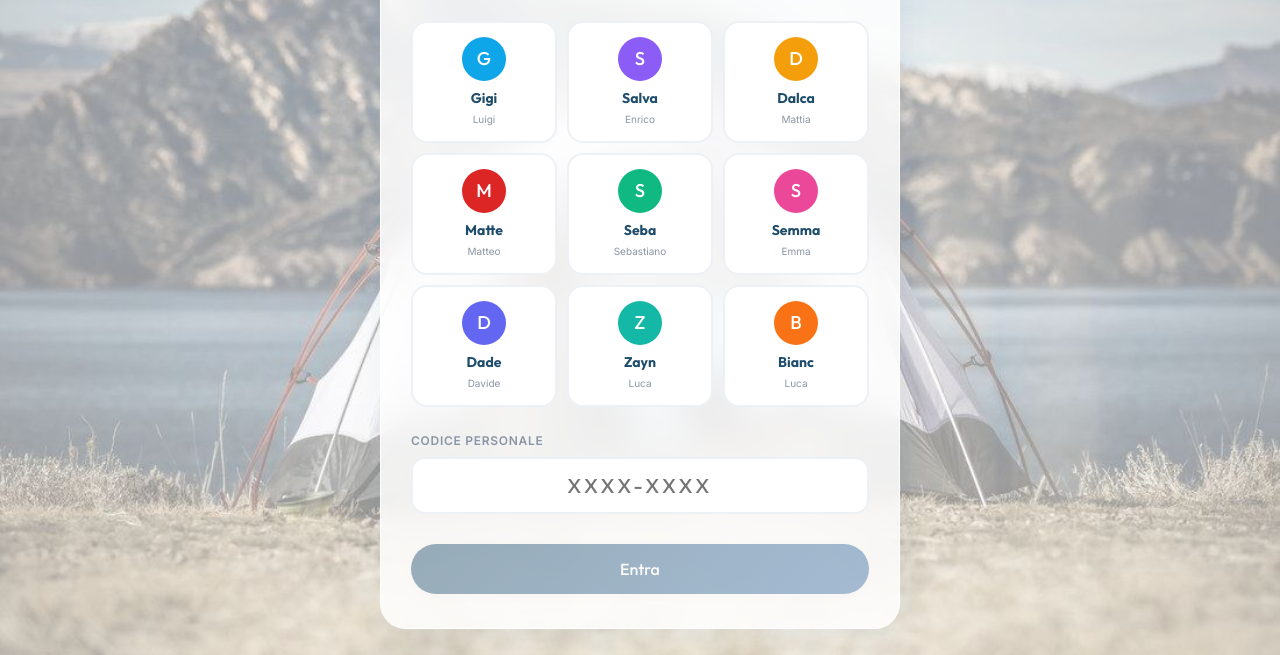
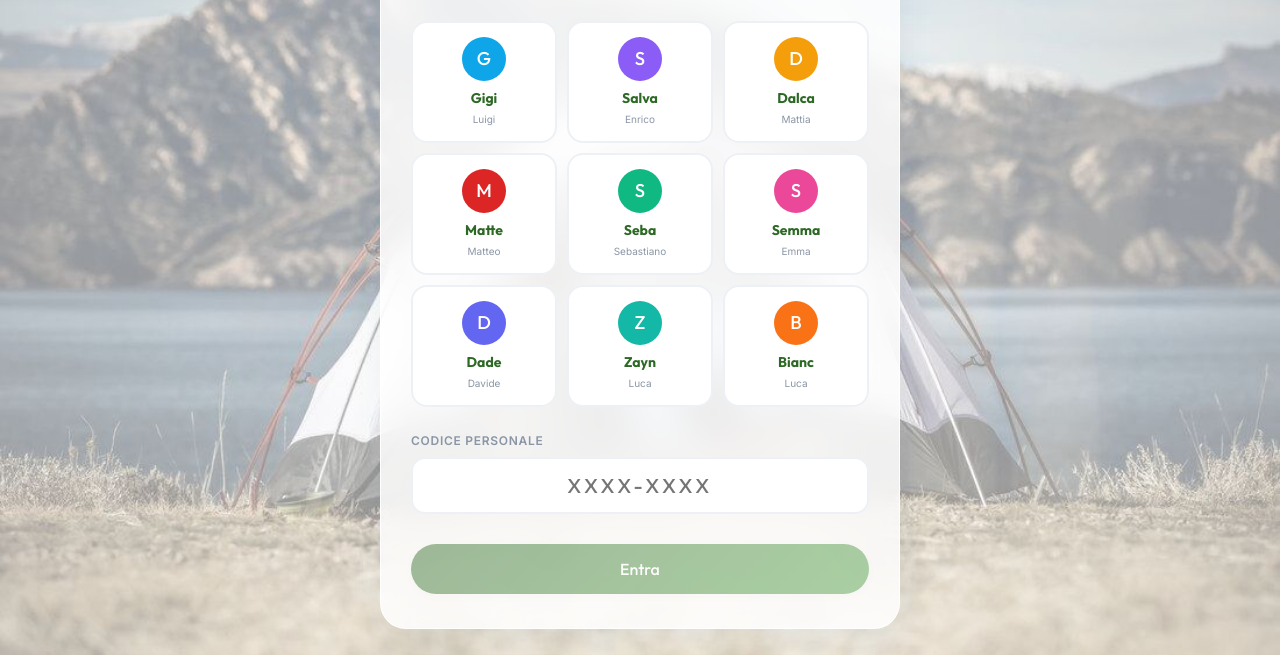
Before and after one commit to MatteoMarcellin9/jotunheimen2026, a plain HTML site: page public/gruppo.html in a window 1280 px wide. Shown: the part 145-800 px from the top of the page. Drawn offline with nearby package versions, Linux system fonts and the light colour scheme.

Commit message:
Modifiche IA: ricolora sito (richiesta di Matte)

```diff
--- a/public/gruppo.html
+++ b/public/gruppo.html
@@ -18,7 +18,7 @@
 <script src="https://cdnjs.cloudflare.com/ajax/libs/Chart.js/4.4.1/chart.umd.min.js"></script>
 <style>
 :root{
-  --navy:#1e4d6b; --blue:#3a6ea5; --sky:#4a90c2; --sky-light:#eaf4fb;
+  --navy:#2D6925; --blue:#479A3C; --sky:#66B85B; --sky-light:#ECF5EA;
   --slate:#4a5568; --slate-light:#8a95a5; --red:#d97878; --green:#5a9e7a; --amber:#d4a24e;
   --bg:#fbfcfd; --card:#fff; --border:#edf1f5;
   --shadow:0 2px 16px rgba(30,77,107,.05); --shadow-lg:0 8px 32px rgba(30,77,107,.09);
```
